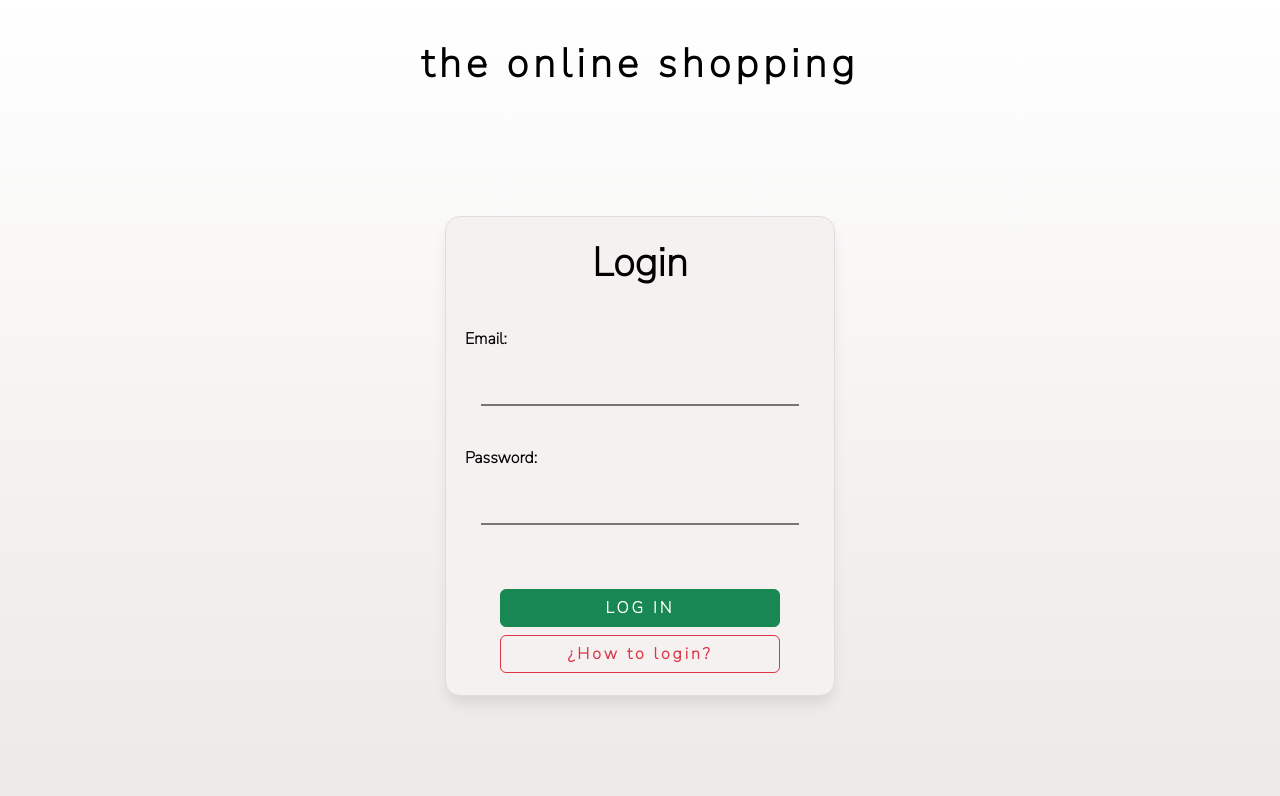
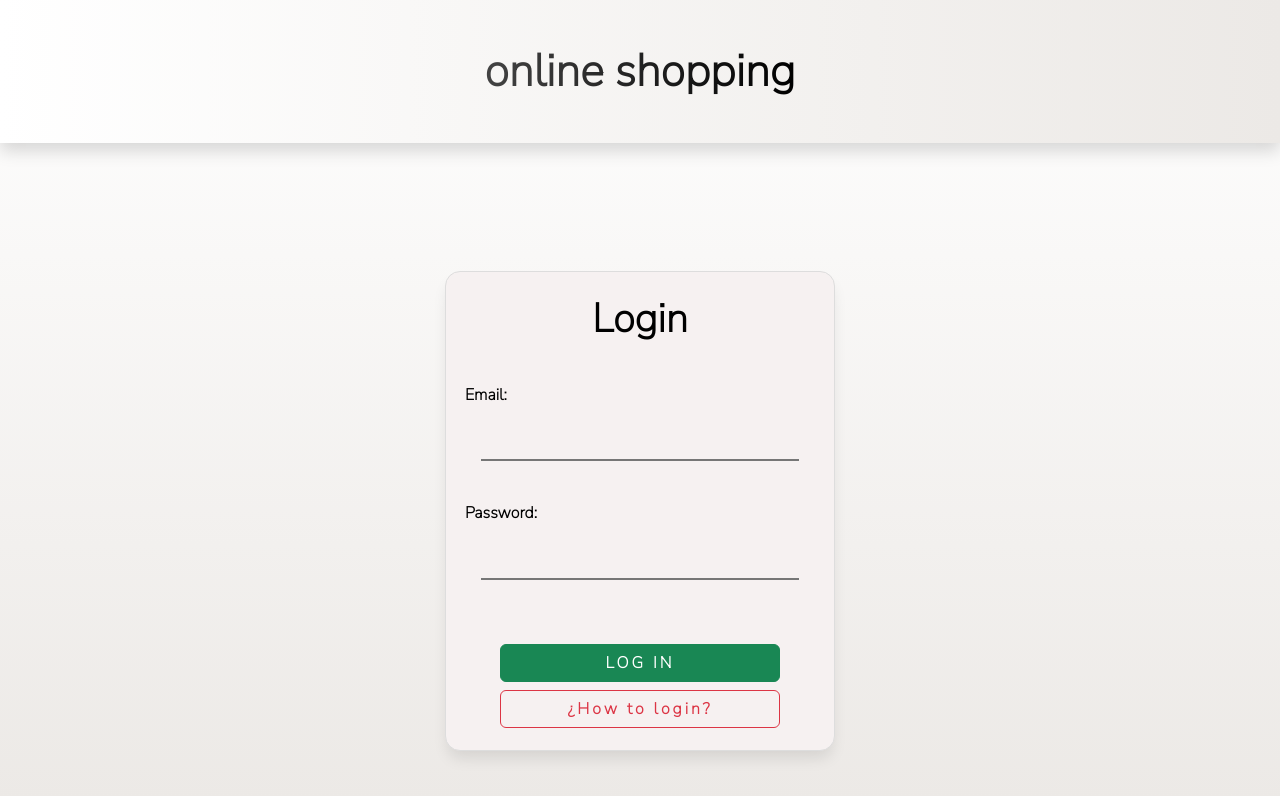
Before and after one commit to alejandroacd/clothe-network, a React (Vite) app: page /login in a window 1280 px wide. Shown: the top 796 px of the page. Built offline with nearby package versions, Linux system fonts and the light colour scheme; no server answers.

Commit message:
log out with redux dispatch implementation

```diff
--- a/package.json
+++ b/package.json
@@ -15,6 +15,7 @@
     "bootstrap": "^5.3.0-alpha3",
     "react": "^18.2.0",
     "react-dom": "^18.2.0",
+    "react-icons": "^4.8.0",
     "react-redux": "^8.0.5",
     "react-router-dom": "^6.11.2",
     "sass": "^1.62.1"
--- a/src/views/Dashboard/Dashboard.jsx
+++ b/src/views/Dashboard/Dashboard.jsx
@@ -14,7 +14,7 @@ const Dashboard = () => {
         axios.get('https://dummyjson.com/products')
         .then(e => setProducts(e.data.products))
         .catch(e => console.log(e))
-    },[])
+    },[email])
 
     return (
 
@@ -22,7 +22,7 @@ const Dashboard = () => {
             {email ? <div className="dashboard container w-100">
 
 
-                <h1> Products </h1>
+                <h1 className='dashboard_title'> Products </h1>
                 <div className='d-flex cards'>
                 {products.map(x => {
                     return (
--- a/src/views/Dashboard/Dashboard.scss
+++ b/src/views/Dashboard/Dashboard.scss
@@ -1,6 +1,12 @@
 .dashboard {
-    h1 {
+
+    .dashboard_title {
         font-weight: bold;
+        margin:1em;
+
+        letter-spacing: 3px;
+
+    ;
     }
     height: 100vh;
     display: flex;
@@ -9,6 +15,23 @@
     .cards {
         display: flex;
         flex-direction: column;
+
+        .card {
+            transition: 0.2s all;
+
+            h1 {
+                font-weight: bold;
+                background: #000000;
+                /* fallback for old browsers */
+                background: -webkit-linear-gradient(to right, #434343, #000000);
+                /* Chrome 10-25, Safari 5.1-6 */
+                background: linear-gradient(to right, #434343, #000000);
+                /* W3C, IE 10+/ Edge, Firefox 16+, Chrome 26+, Opera 12+, Safari 7+ */
+
+                -webkit-background-clip: text;
+                -webkit-text-fill-color: transparent;
+            }
+        }
         @media (min-width:1024px){
             display: flex;
             flex-direction: row;
@@ -17,26 +40,25 @@
             flex-wrap: wrap;
 
             .card {
-                transition: 0.2s all;
-                width: 25%;
+
+                width: 30%;
                 margin: 1em;
                 height: 400px;
+
+                h1 {
+                    font-size: 2em;
+                }
                 p {
                     font-size: 1.2em;
                     font-weight: bold;
                 }
-                h1 {
-                    font-size: 1.5em;
-                    font-weight: bold;
-                }
 
                 .img-container {
-
                     height: 50%;
                 }
 
                 button {
-                    margin: 1em 25%;
+                    margin: 0.5em 25%;
                     text-transform: uppercase;
                 }
 
--- a/src/views/Header/Header.jsx
+++ b/src/views/Header/Header.jsx
@@ -1,10 +1,34 @@
 import '../Header/Header.scss'
+import { AiOutlineShoppingCart } from 'react-icons/ai'
+import { BiLogOut } from 'react-icons/bi'
+import { unsetUser } from '../../reducers/user/userSlice'
+import { useDispatch } from 'react-redux'
+import { useNavigate } from 'react-router-dom'
+
 const Header = () => {
-    return (
-        <header >
-          <h1 style={{textAlign:'center'}}> the online shopping </h1>
-        </header>
-    )
+
+  const dispatch = useDispatch()
+  const navigate = useNavigate()
+  const isLoggedIn = localStorage.getItem('email')
+
+
+  const logout = () => {
+    dispatch(unsetUser())
+    navigate('/login')
+    localStorage.clear()
+
+  }
+
+  return (
+    <header className='shadow'>
+      <h1 > online shopping </h1>
+
+      <div className={isLoggedIn ? 'options_menu' : 'd-none'} >
+        <AiOutlineShoppingCart size={25} />
+         <BiLogOut onClick={logout}  size={25} />
+      </div>
+    </header>
+  )
 }
 
 export default Header
--- a/src/views/Header/Header.scss
+++ b/src/views/Header/Header.scss
@@ -1,6 +1,44 @@
-header h1 {
-    color: black;
-    font-weight: bold;
-    margin:1em;
-    letter-spacing: 5px;
+header {
+    display: flex;
+    align-items: center;
+    justify-content: space-around;
+    background: #ECE9E6;  /* fallback for old browsers */
+    background: -webkit-linear-gradient(to right, #FFFFFF, #ECE9E6);  /* Chrome 10-25, Safari 5.1-6 */
+    background: linear-gradient(to right, #FFFFFF, #ECE9E6); /* W3C, IE 10+/ Edge, Firefox 16+, Chrome 26+, Opera 12+, Safari 7+ */
+
+    .options_menu {
+        display: flex;
+        margin:0.5em;
+
+
+    }
+
+
+    svg {
+        margin:0.5em;
+        cursor: pointer;
+    }
+
+
+    h1 {
+
+        color: black;
+        background: #000000;
+        /* fallback for old browsers */
+        background: -webkit-linear-gradient(to right, #434343, #000000);
+        /* Chrome 10-25, Safari 5.1-6 */
+        background: linear-gradient(to right, #434343, #000000);
+        /* W3C, IE 10+/ Edge, Firefox 16+, Chrome 26+, Opera 12+, Safari 7+ */
+
+        -webkit-background-clip: text;
+        -webkit-text-fill-color: transparent;
+        font-weight: bold;
+        margin: 1em;
+        letter-spacing: 0px;
+        font-size:1.6em;
+
+        @media (min-width:1024px){
+            font-size:2.8em;
+        }
+    }
 }
```
Also changed, not shown: src/views/Login/Login.jsx (line endings or trailing spaces), 1 other file (tests, documents, lock files or other folders).
